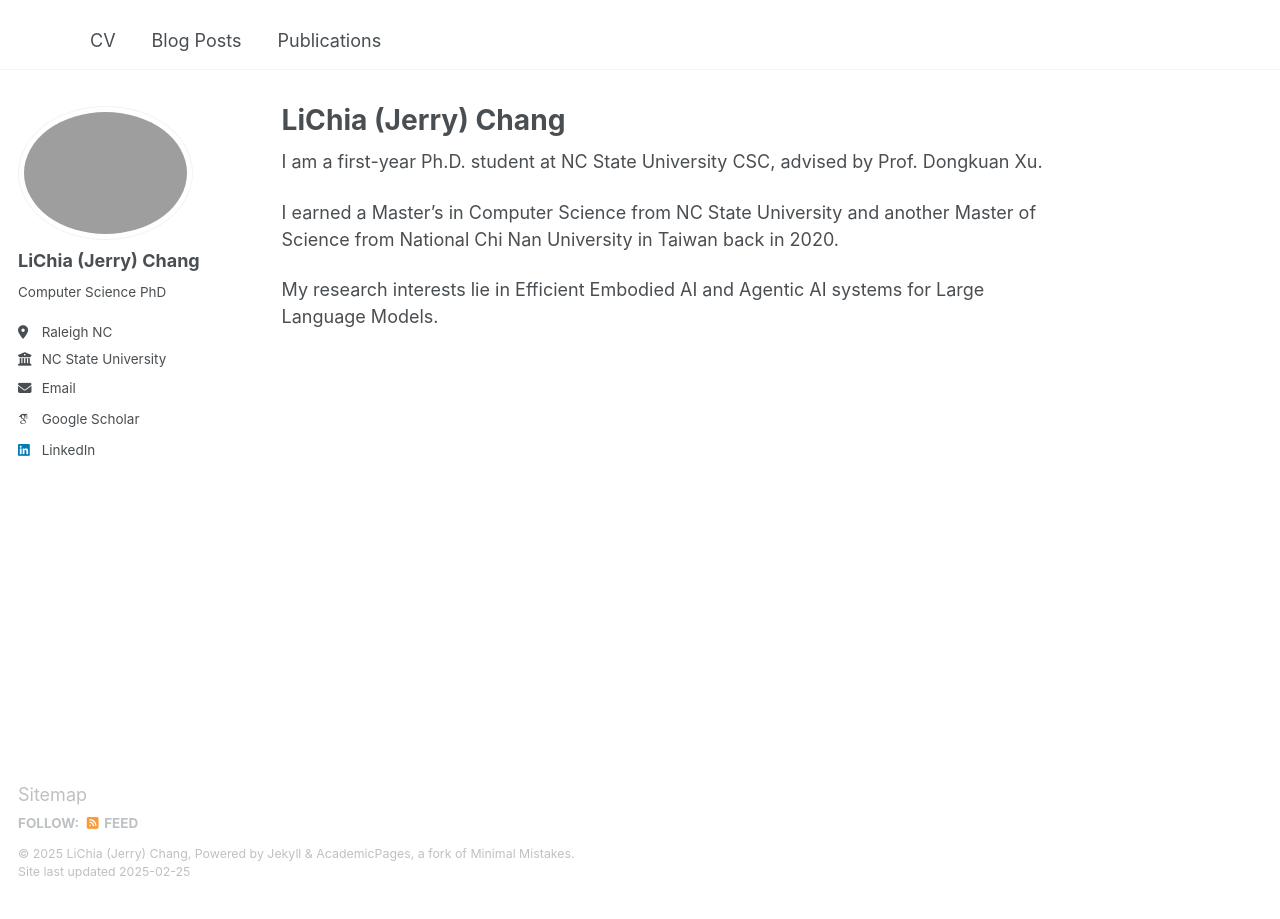
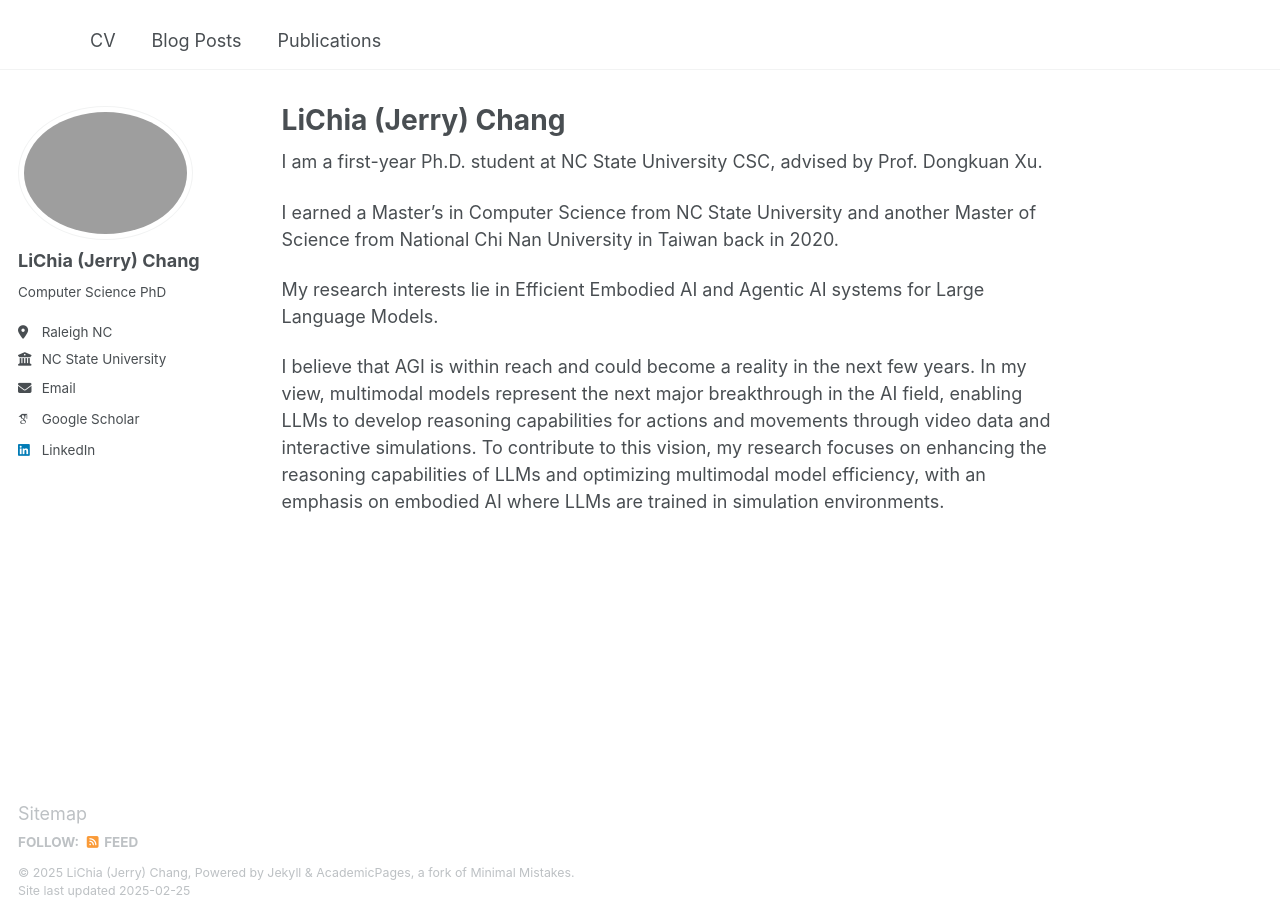
Before and after one commit to lichchang/lichchang.github.io, a Jekyll site: the page built from _pages/about.md, in a window 1280 px wide. Built offline with Jekyll 4.4.1, drawn with Linux system fonts in a browser that asks for light colours; some web fonts are replaced.

Commit message:
Update about.md

```diff
--- a/_pages/about.md
+++ b/_pages/about.md
@@ -12,3 +12,11 @@ I am a first-year Ph.D. student at NC State University CSC, advised by Prof. Don
 I earned a Master's in Computer Science from NC State University and another Master of Science from National Chi Nan University in Taiwan back in 2020.
 
 My research interests lie in Efficient Embodied AI and Agentic AI systems for Large Language Models.
+
+
+
+I believe that AGI is within reach and could become a reality in the next few years. In my view, multimodal
+models represent the next major breakthrough in the AI field, enabling LLMs to develop reasoning
+capabilities for actions and movements through video data and interactive simulations. To contribute to this
+vision, my research focuses on enhancing the reasoning capabilities of LLMs and optimizing multimodal
+model efficiency, with an emphasis on embodied AI where LLMs are trained in simulation environments.
```
